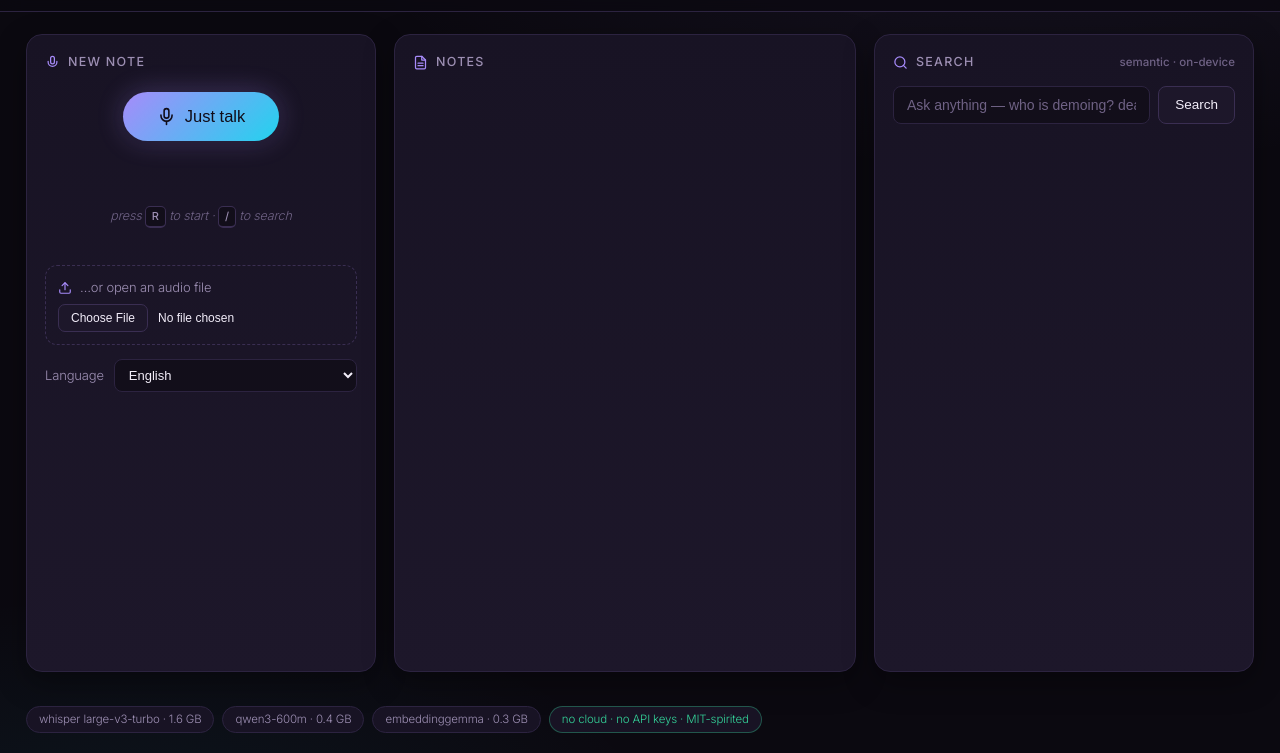
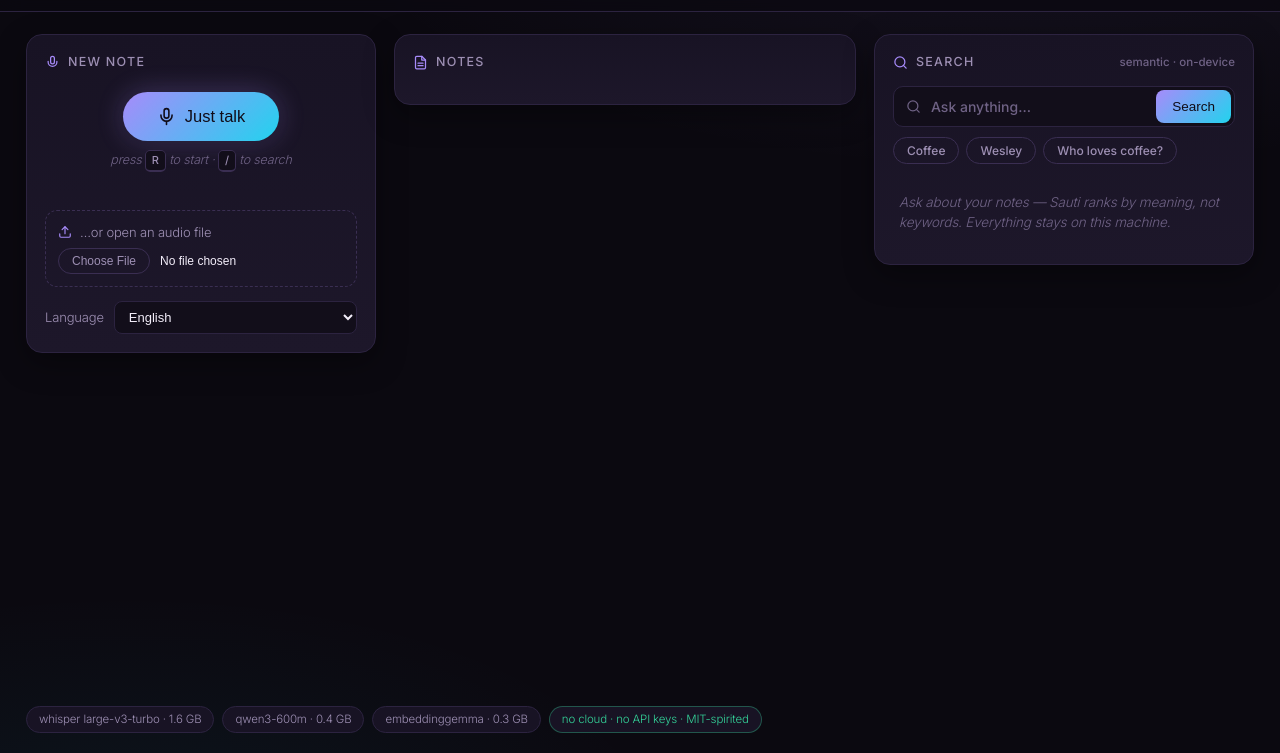
Before and after one commit to mateojkk/sauti, a website: page public/index.html in a window 1280 px wide. Shown: the part 47-800 px from the top of the page. Drawn offline with Linux system fonts and the light colour scheme; no server answers.

Commit message:
Startup UI pass: unified search bar + try-chips, content-hugging panels, artifact-free filenames, audio pause on modal close; 3 synthetic fixture notes seeded

```diff
--- a/public/app.js
+++ b/public/app.js
@@ -66,7 +66,7 @@ async function loadNotes() {
             <button class="del" title="delete note">🗑</button>
             <div class="t"></div>
             <div class="s"></div>
-            <div class="meta">${dur ? `<span class="badge">${dur}</span>` : ''}<span class="badge">${n.language}</span><span class="rel"></span><span>· ${n.actions.length} action(s)</span></div>`;
+            <div class="meta">${dur ? `<span class="badge">${dur}</span>` : ''}<span class="badge">${n.language}</span><span class="rel"></span><span>· ${n.actions.length} action${n.actions.length === 1 ? '' : 's'}</span></div>`;
         el.querySelector('.t').textContent = n.title || '(untitled)';
         el.querySelector('.s').textContent = n.summary || '';
         el.querySelector('.rel').textContent = relDate(n.createdAt);
@@ -92,7 +92,7 @@ async function openNote(id) {
         <section><h4>Transcript</h4><div class="transcript"></div></section>
         <div class="models">asr: ${note.models.asr} · llm: ${note.models.llm} · transcribe ${(note.timing.transcribeMs / 1000).toFixed(1)}s · llm ${(note.timing.llmMs / 1000).toFixed(1)}s @ ${note.timing.tokensPerSec} tok/s</div>`;
     body.querySelector('h3').textContent = note.title;
-    body.querySelector('.when').textContent = `${relDate(note.createdAt)} · ${note.language} · ${fmtDur(note.durationSec)}${fmtDur(note.durationSec) ? ' · ' : ''}${note.audioFile.split('/').pop()}`;
+    body.querySelector('.when').textContent = `${relDate(note.createdAt)} · ${note.language} · ${fmtDur(note.durationSec)}${fmtDur(note.durationSec) ? ' · ' : ''}${(note.audioFile.split('/').pop() || '').replace(/^\d+-/, '')}`;
     const au = body.querySelector('#noteAudio');
     au.src = `/api/audio/${note.id}`;
     au.load();
@@ -104,8 +104,8 @@ async function openNote(id) {
     body.querySelector('.transcript').textContent = note.transcript;
     $('modal').classList.remove('hidden');
 }
-$('closeModal').onclick = () => $('modal').classList.add('hidden');
-$('modal').onclick = (e) => { if (e.target === $('modal')) $('modal').classList.add('hidden'); };
+$('closeModal').onclick = () => { $('noteAudio')?.pause(); $('modal').classList.add('hidden'); };
+$('modal').onclick = (e) => { if (e.target === $('modal')) { $('noteAudio')?.pause(); $('modal').classList.add('hidden'); } };
 
 // ---------- processing UI ----------
 function stage(name, pct) {
@@ -335,6 +335,18 @@ $('searchForm').onsubmit = async (e) => {
     }
 };
 
+// Try-chips: one click runs a real query (great for the demo video)
+for (const chip of document.querySelectorAll('.chip')) {
+    chip.onclick = () => {
+        $('q').value = chip.textContent.trim();
+        $('searchForm').requestSubmit();
+    };
+}
+
+// deep link: #note=<id> opens the note (used for fast visual checks)
+const hashNote = location.hash.match(/^#note=([\w-]+)$/);
+if (hashNote) openNote(hashNote[1]);
+
 // ---------- keyboard shortcuts (Voicenotes-style: R records, / searches) ----------
 loadNotes();
 document.addEventListener('keydown', (e) => {
--- a/public/index.html
+++ b/public/index.html
@@ -56,10 +56,18 @@
     <section id="searchPane" class="card">
         <h2><svg class="ic" viewBox="0 0 24 24" fill="none" stroke="currentColor" stroke-width="2" stroke-linecap="round"><circle cx="11" cy="11" r="8"/><line x1="21" y1="21" x2="16.65" y2="16.65"/></svg> Search <span class="hint">semantic · on-device</span></h2>
         <form id="searchForm">
-            <input id="q" type="text" placeholder="Ask anything — who is demoing? deadlines?" autocomplete="off">
-            <button type="submit" class="btn-search">Search</button>
+            <div class="searchbar">
+                <svg class="ic" viewBox="0 0 24 24" fill="none" stroke="currentColor" stroke-width="2" stroke-linecap="round"><circle cx="11" cy="11" r="8"/><line x1="21" y1="21" x2="16.65" y2="16.65"/></svg>
+                <input id="q" type="text" placeholder="Ask anything…" autocomplete="off">
+                <button type="submit" class="btn-search">Search</button>
+            </div>
+            <div class="chips">
+                <button type="button" class="chip">Coffee</button>
+                <button type="button" class="chip">Wesley</button>
+                <button type="button" class="chip">Who loves coffee?</button>
+            </div>
         </form>
-        <div id="results"></div>
+        <div id="results"><div class="empty">Ask about your notes — Sauti ranks by meaning, not keywords. Everything stays on this machine.</div></div>
     </section>
 </main>
 
--- a/public/style.css
+++ b/public/style.css
@@ -80,6 +80,7 @@ main {
     display: grid;
     grid-template-columns: 350px 1fr 380px;
     gap: 18px;
+    align-items: start;
     padding: 22px 26px;
     max-width: 1460px;
     width: 100%;
@@ -112,8 +113,8 @@ h2 .ic { width: 15px; height: 15px; color: var(--accent); }
     transition: transform .15s, box-shadow .2s, filter .2s;
 }
 .rec svg { width: 19px; height: 19px; }
-.wave { width: 100%; }
-.wave.live { opacity: 1; }
+.wave { width: 100%; display: none; }
+.wave.live { display: block; }
 .tagline { color: var(--faint); font-size: 12.5px; font-style: italic; }
 .rec:hover { transform: translateY(-1px); filter: brightness(1.06); box-shadow: var(--glow); }
 .rec:active { transform: translateY(0); }
@@ -144,10 +145,11 @@ kbd {
 .upload .ic { width: 14px; height: 14px; color: var(--accent); }
 .upload input { width: 100%; color: var(--text); font-size: 12px; }
 .upload input::file-selector-button {
-    background: var(--card2); color: var(--text); border: 1px solid var(--line2);
-    border-radius: 7px; padding: 6px 12px; margin-right: 10px; cursor: pointer; font-size: 12px;
+    background: transparent; color: var(--dim); border: 1px solid var(--line2);
+    border-radius: 99px; padding: 5px 13px; margin-right: 10px; cursor: pointer; font-size: 12px;
+    font-weight: 500; font-family: inherit;
 }
-.upload input::file-selector-button:hover { border-color: var(--accent); }
+.upload input::file-selector-button:hover { border-color: var(--accent); color: var(--text); background: rgba(167,139,250,.09); }
 
 .lang { display: flex; align-items: center; gap: 10px; color: var(--dim); font-size: 13px; }
 .lang select { flex: 1; background: var(--bg1); color: var(--text); border: 1px solid var(--line); border-radius: var(--r-sm); padding: 7px 10px; font-size: 13px; }
@@ -177,16 +179,31 @@ kbd {
 .note .del:hover { opacity: 1; color: var(--danger); }
 
 /* ---------- search ---------- */
-#searchForm { display: flex; gap: 8px; }
-#q { flex: 1; background: var(--bg1); color: var(--text); border: 1px solid var(--line); border-radius: var(--r-sm); padding: 10px 13px; font-size: 14px; transition: border-color .2s, box-shadow .2s; }
-#q:focus { outline: none; border-color: rgba(34,211,238,.6); box-shadow: 0 0 0 3px rgba(34,211,238,.12); }
-#q::placeholder { color: var(--faint); }
+#searchForm { display: block; }
+.searchbar {
+    display: flex; align-items: center; gap: 8px;
+    background: var(--bg1); border: 1px solid var(--line); border-radius: 10px;
+    padding: 3px 3px 3px 12px; transition: border-color .2s, box-shadow .2s;
+}
+.searchbar:focus-within { border-color: rgba(167,139,250,.55); box-shadow: 0 0 0 3px rgba(167,139,250,.14); }
+.searchbar .ic { width: 15px; height: 15px; color: var(--faint); flex: none; }
+.searchbar input { flex: 1; min-width: 0; background: transparent; border: 0; color: var(--text); padding: 8px 2px; font-size: 14px; font-family: inherit; }
+.searchbar input:focus { outline: none; }
+.searchbar input::placeholder { color: var(--faint); }
 .btn-search {
-    background: var(--card2); color: var(--text); border: 1px solid var(--line2);
-    border-radius: var(--r-sm); padding: 0 16px; font-weight: 500; font-size: 13.5px; cursor: pointer;
-    transition: border-color .2s, background .2s;
+    background: var(--grad); color: #100c18; border: 0;
+    border-radius: 8px; padding: 9px 16px; font-weight: 500; font-size: 13.5px; cursor: pointer;
+    transition: filter .2s, transform .15s;
 }
-.btn-search:hover { border-color: var(--accent2); background: rgba(34,211,238,.08); }
+.btn-search:hover { filter: brightness(1.08); }
+.btn-search:active { transform: scale(.98); }
+.chips { display: flex; flex-wrap: wrap; gap: 7px; margin-top: 10px; }
+.chip {
+    background: transparent; border: 1px solid var(--line2); color: var(--dim);
+    border-radius: 99px; padding: 5px 13px; font-size: 12px; font-weight: 500; cursor: pointer;
+    font-family: inherit; transition: border-color .18s, color .18s, background .18s;
+}
+.chip:hover { border-color: var(--accent); color: var(--text); background: rgba(167,139,250,.09); }
 #results { margin-top: 14px; display: flex; flex-direction: column; gap: 10px; max-height: calc(100vh - 300px); overflow: auto; }
 .result { border: 1px solid var(--line); border-radius: var(--r-md); padding: 11px 13px; cursor: pointer; background: var(--bg1); transition: border-color .18s, transform .18s; }
 .result:hover { border-color: rgba(34,211,238,.55); transform: translateY(-1px); }
```
Also changed, not shown: 5 other files.
